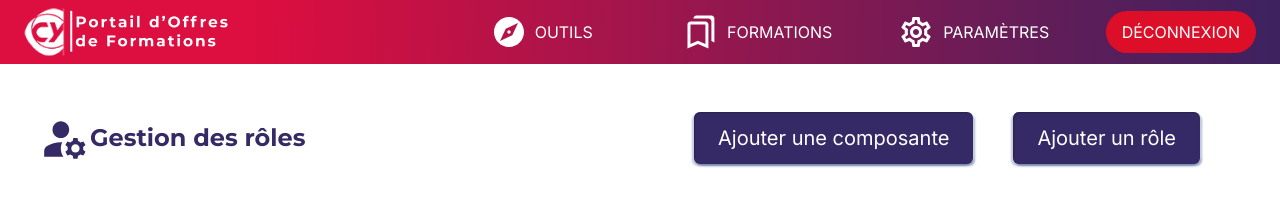
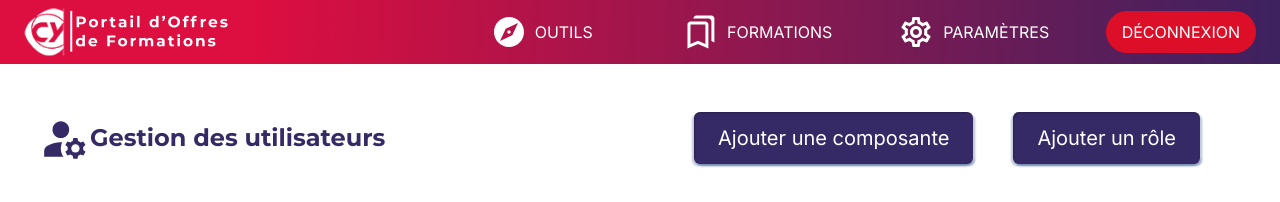
Before and after one commit to MargauxRUSSEIL/Projet-1, a Vue app in the folder portail/portail-front/: page /roles in a window 1280 px wide. Shown: the top 202 px of the page. Built offline with nearby package versions, Linux system fonts and the light colour scheme; no server answers.

Commit message:
Commentaire

```diff
--- a/portail/portail-front/src/components/BodyRole.vue
+++ b/portail/portail-front/src/components/BodyRole.vue
@@ -1,3 +1,7 @@
+// Ce composant est la page de getsion des utilisateurs
+// Cette page affiche la liste des utilisateur avec leur rôle et leur composante
+// On peut filtrer les utilisateurs selon le rôle ou selon la composante
+// les boutons ouvrent les pop-up Modal.vue
 <template>
   <div class="px-10">
     <div class="ajout flex justify-between mt-12">
@@ -19,10 +23,11 @@
           />
         </svg>
         <h1 class="montserrat font-bold text-2xl text-theme-bleu-marine">
-          Gestion des rôles
+          Gestion des utilisateurs
         </h1>
       </div>
       <div class="pr-10 inter font-bold text-xl text-white space-x-10">
+        <!-- Bouton pour ouvrir la pop-up d'ajout d'une composante -->
         <button
           ref="buttonComposante"
           @click="toggleModalComposante"
@@ -30,6 +35,7 @@
         >
           Ajouter une composante
         </button>
+        <!-- Bouton pour ouvrir la pop-up d'ajout d'un rôle -->
         <button
           ref="buttonRole"
           @click="toggleModalRole"
@@ -46,6 +52,7 @@
         placeholder="recherche"
         class="input-recherche shadow-box"
       /> -->
+       <!-- Select des filtres -->
       <select
         aria-label="trier par composante"
         name="composante"
@@ -78,6 +85,7 @@
       </select>
     </div>
     <div>
+      <!-- Tableau d'affichage des users -->
       <table role="presentation" class="shadow-box w-full rounded-lg">
         <caption>
           Tableau de gestion des rôles
@@ -95,6 +103,7 @@
           </tr>
         </thead>
         <tbody>
+          <!-- Boucle pour afficher les users à partir de la liste des utilisateurs de la bdd -->
           <tr v-for="user in domUsers" :key="user.id">
             <td>{{ user.nom }}</td>
             <td>{{ user.prenom }}</td>
@@ -102,6 +111,7 @@
             <td>{{ user.composantes[0].libelle }}</td>
             <td>{{ user.roles[0].libelle }}</td>
             <td class="flex justify-around items-center">
+              <!-- Bouton pour ouvrir la modal de modification de l'utilisateur -->
               <button ref="buttonUpdate" @click="toggleModalUpdate(user)">
                 <svg
                   width="26"
@@ -140,16 +150,19 @@
         </tbody>
       </table>
     </div>
+    <!-- Modal ajout de rôles, s'affiche que si isModalRole est true -->
     <v-modal
       v-if="isModalRole"
       :isRole="true"
       modalName="modal-role"
     ></v-modal>
+    <!-- Modal ajout de composantes, s'affiche que si isModalComposante est true -->
     <v-modal
       v-if="isModalComposante"
       :isComposante="true"
       modalName="modal-composante"
     ></v-modal>
+    <!-- Modal update des users, s'affiche que si isModalUpdate est true -->
     <v-modal
       v-if="isModalUpdate"
       :isUpdate="true"
@@ -169,6 +182,12 @@ export default {
   components: {
     VModal,
   },
+  /**
+   * isModalRole, isModalComposante, isModalUpdate sert à ouvrir ou non les modal
+   * roles, composante, users contient la liste des rôles, des composantes et utilisateurs
+   * user contient les informations de l'utilisateur que l'on veut modifier
+   * domUsers est utilisé pour l'affichage des utlisateur avec le filtre
+   */
   data() {
     return {
       isModalRole: false,
@@ -179,16 +198,17 @@ export default {
       users: [],
       user:[],
       domUsers:[],
-      rolesUsers: [],
     }
   },
   mounted() {
     this.getComposantes()
     this.getRoles()
     this.getUsers()
-    this.getRolesUsers()
   },
   methods: {
+    /**
+     * Récupère les roles dans la bdd
+     */
     getRoles: function () {
       axios
         .get(`${baseURL}${api}roles`)
@@ -200,12 +220,18 @@ export default {
           console.log(error)
         })
     },
+    /**
+     * Récupère les composantes dans la bdd
+     */
     getComposantes: function () {
       axios.get(`${baseURL}${api}composantes`)
       .then((res) => {
         this.composantes = res.data["hydra:member"]
       })
     },
+    /**
+     * Récupère les users dans la bdd
+     */
     getUsers: function () {
       axios.get(`${baseURL}${api}getUsers`).then((res) => {
         this.users = res.data
@@ -213,26 +239,35 @@ export default {
         console.log("USERS: ", this.users)
       })
     },
-    getRolesUsers: function () {
-      axios.get(`${baseURL}${api}roles_users`).then((res) => {
-        this.rolesUsers = res.data["hydra:member"]
-        // console.log("RolesUsers: ", this.rolesUsers)
-      })
-    },
+
+    /**
+     * Ouvre la modal ajout de rôle
+     */
     toggleModalRole: function() {
       this.$refs.buttonRole.blur()
       this.isModalRole = !this.isModalRole
     },
+    /**
+     * Ouvre la modal ajout de composante
+     * <button ref="buttonComposante" @click="toggleModalComposante" class="add-composante-role">
+     */
     toggleModalComposante: function() {
       this.$refs.buttonComposante.blur()
       this.isModalComposante = !this.isModalComposante
     },
+    /**
+     * Ouvre la modal d'update des user avec en paramètre le user que l'ont veut modifier
+     * <button ref="buttonRole" @click="toggleModalRole" class="add-composante-role">
+     */
     toggleModalUpdate: function(user) {
       this.user = user
       // this.$refs.buttonUpdate.blur()
       // console.log(id)
       this.isModalUpdate = !this.isModalUpdate
     },
+    /**
+     * filtre les utilisateurs selon la composante
+     */
     filtreComposante() {
       // console.log(this.$refs.filtreComposante.value)
       this.domUsers = []
@@ -247,6 +282,9 @@ export default {
         this.domUsers = this.users
       }
     },
+    /**
+     * filtre les utilisateurs selon le rôle
+     */
     filtreRole() {
       // console.log(this.$refs.filtreRole.value)
       this.domUsers = []
```
Also changed, not shown: portail/portail-front/src/components/Header.vue (+0 -16 lines), portail/portail-front/src/components/Modal.vue (+58 -17 lines).
